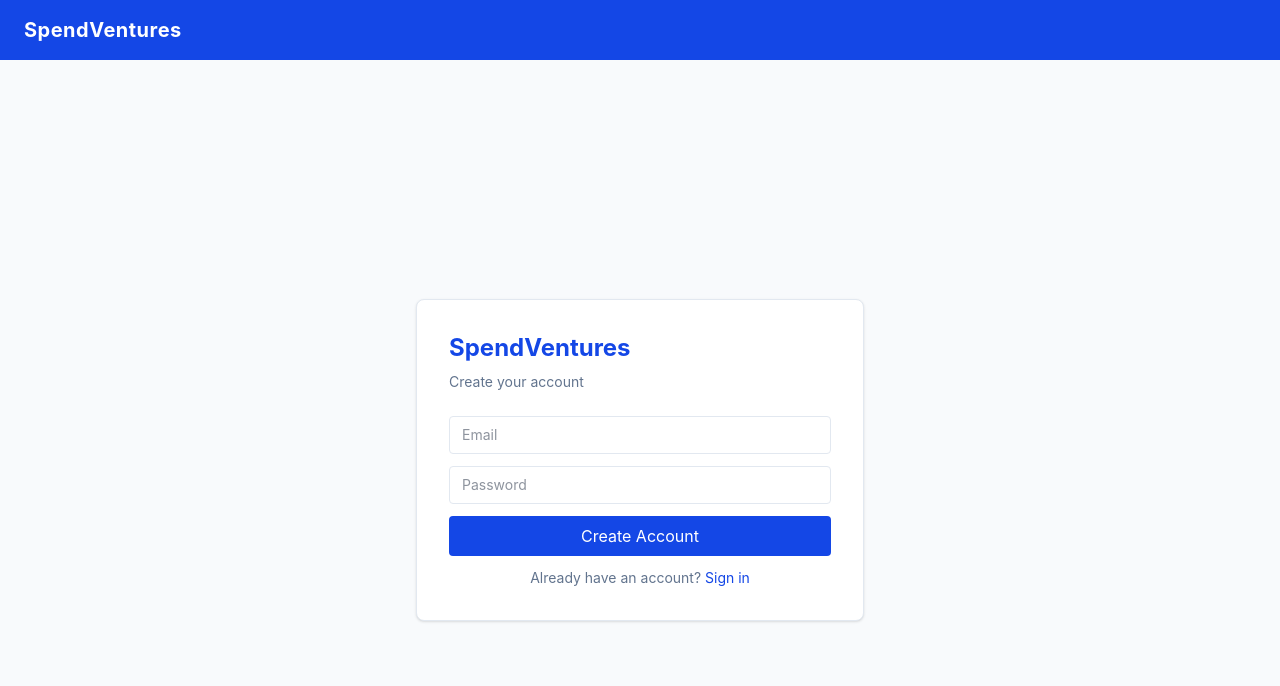
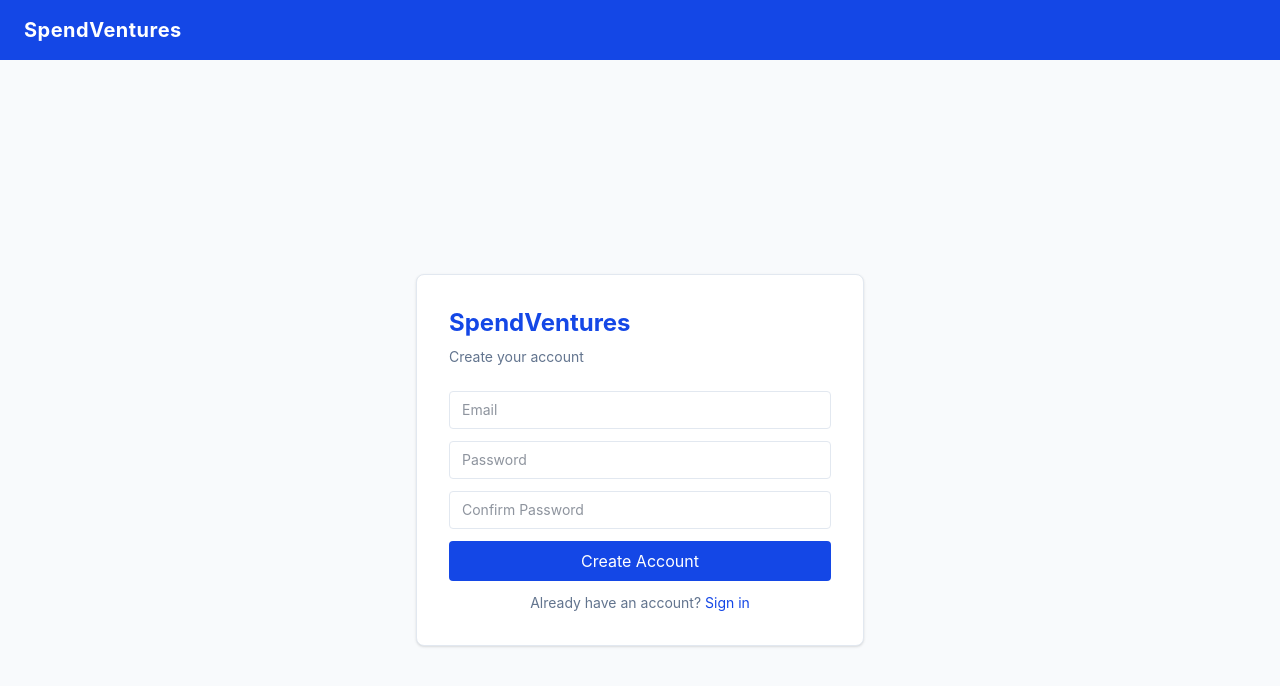
Before and after one commit to VamsiAlapaty/spendventures_, a React (Vite) app: page /register in a window 1280 px wide. Shown: the top 686 px of the page. Built offline with nearby package versions, Linux system fonts and the light colour scheme; no server answers.

Commit message:
Confirm Password added

```diff
--- a/src/pages/Register.jsx
+++ b/src/pages/Register.jsx
@@ -4,12 +4,18 @@ import { useNavigate } from 'react-router-dom'
 function Register() {
   const [email, setEmail] = useState('')
   const [password, setPassword] = useState('')
+  const [confirmPassword, setConfirmPassword] = useState('')
   const [error, setError] = useState('')
   const navigate = useNavigate()
 
   const API_URL = import.meta.env.VITE_API_URL
 
   async function handleRegister() {
+    if (password !== confirmPassword) {
+      setError("Passwords do not match")
+      return
+    }
+
     const response = await fetch(`${API_URL}/register`, {
       method: 'POST',
       headers: { 'Content-Type': 'application/json' },
@@ -47,6 +53,13 @@ function Register() {
             onChange={(e) => setPassword(e.target.value)}
             className="border border-slate-200 rounded px-3 py-2 text-sm text-slate-800 focus:outline-none focus:ring-2 focus:ring-blue-500 w-full"
           />
+          <input
+            type="password"
+            placeholder="Confirm Password"
+            value={confirmPassword}
+            onChange={(e) => setConfirmPassword(e.target.value)}
+            className="border border-slate-200 rounded px-3 py-2 text-sm text-slate-800 focus:outline-none focus:ring-2 focus:ring-blue-500 w-full"
+          />
           <button
             onClick={handleRegister}
             className="bg-blue-700 text-white px-4 py-2 rounded hover:bg-blue-800 w-full"
```
